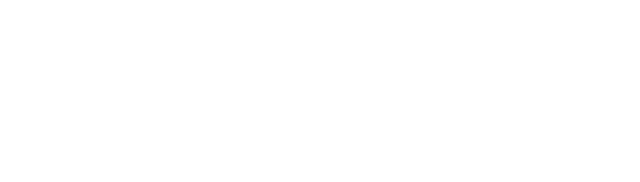
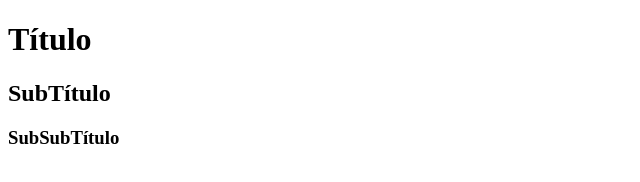
Before and after one commit to Pedro-Arthur13/Web-Lessons, a plain HTML site: page index.html in a window 1280 px wide. Shown: the whole page, without its empty margins (0-640 px from the left). Drawn offline with Linux system fonts and the light colour scheme.

```diff
--- a/index.html
+++ b/index.html
@@ -1,11 +1,11 @@
 <!DOCTYPE html>
 <html lang="pt-br">
 <head>
-    <meta charset="UTF-8">
-    <meta name="viewport" content="width=device-width, initial-scale=1.0">
     <title>Aula - 01</title>
 </head>
 <body>
-
+    <h1>Título</h1>
+    <h2>SubTítulo</h2>
+    <h3>SubSubTítulo</h3>
 </body>
 </html>
```
Also changed, not shown: 1 other file.
